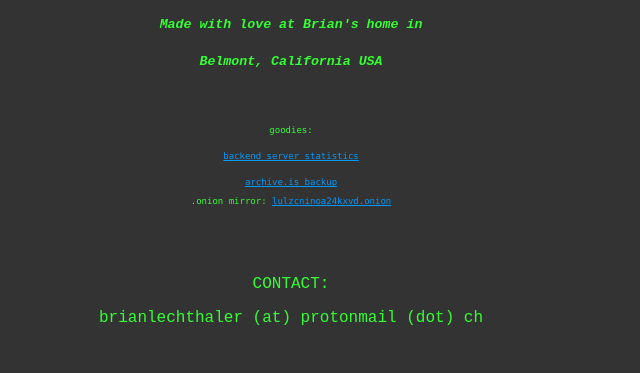
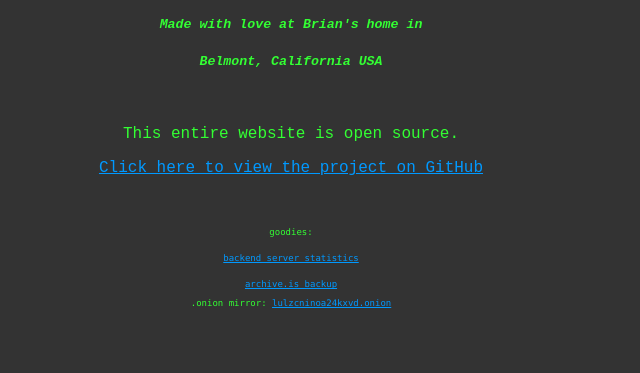
Before and after one commit to brianlechthaler/three20six.me, a plain HTML site: page index.html in a window 1280 px wide. Shown: the part 820-1193 px from the top of the page, without its empty margins (349-989 px from the left). Drawn offline with nearby package versions, Linux system fonts and the light colour scheme; no server answers.

Commit message:
added link to this repository

```diff
--- a/index.html
+++ b/index.html
@@ -51,6 +51,9 @@ body {
 </p>
 <h5><em>Made with love at Brian's home in </em></h5>
 <h5><em>Belmont, California USA</em></h5>
+<p>&nbsp;</p>
+<p>This entire website is open source.</p>
+<p><a href="https://github.com/brianlechthaler/three20six.me">Click here to view the project on GitHub</a></p>
 <p>&nbsp;</p>
 <p><span class="goodiez">goodies: </span></p>
 <p><span class="goodiez"><a href="stats.txt">backend server statistics</a></span></p>
```
